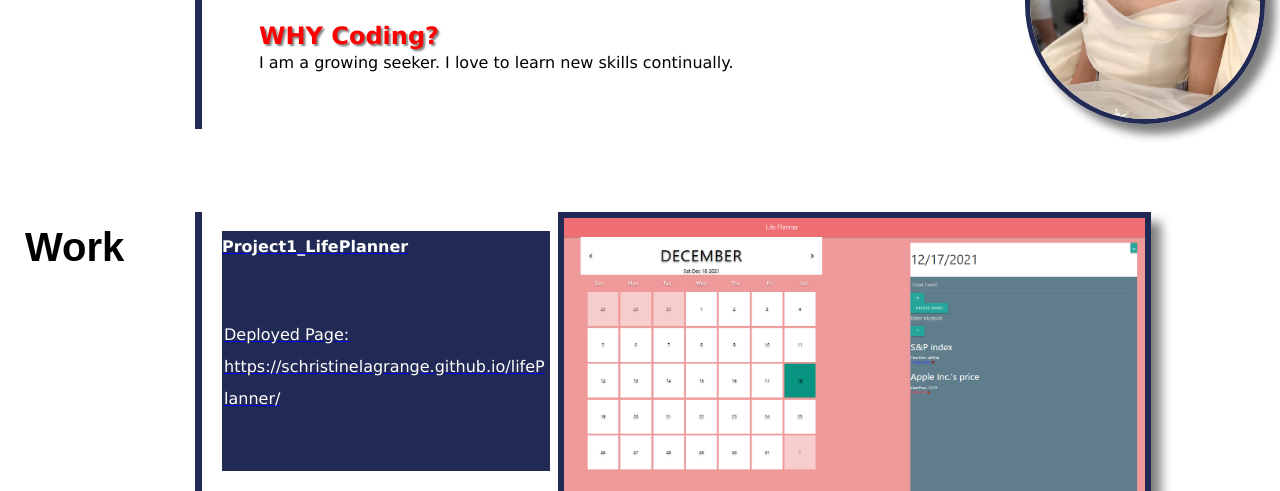
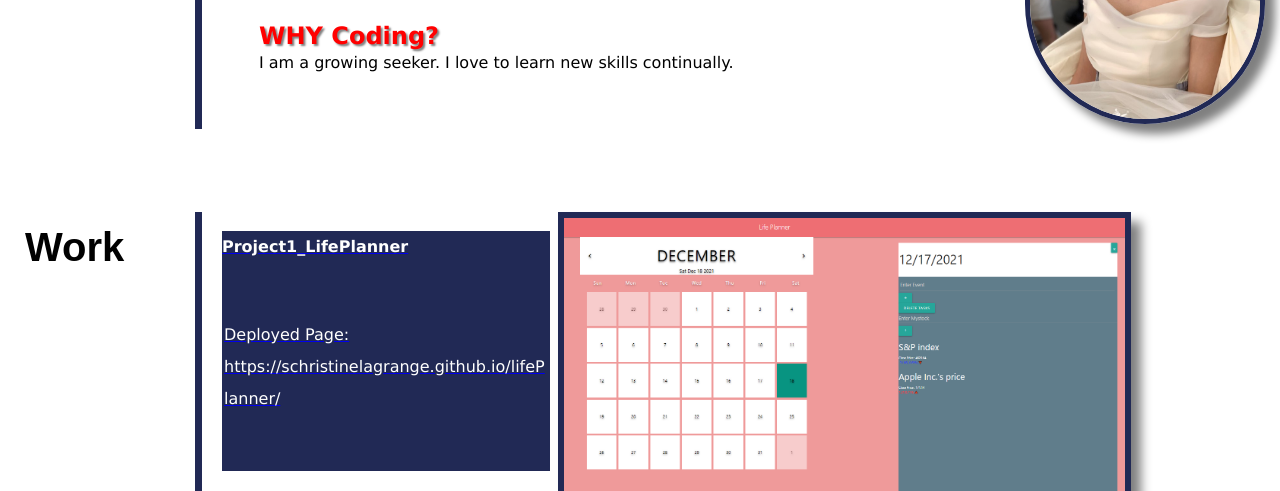
Before and after one commit to radoll93/HTML-CSS_Portfolio, a plain HTML site: page index.html in a window 1280 px wide. Shown: the part 961-1452 px from the top of the page. Drawn offline with nearby package versions, Linux system fonts and the light colour scheme.

Commit message:
union the img size

```diff
--- a/assets/assets/style.css
+++ b/assets/assets/style.css
@@ -148,7 +148,7 @@ header{
     display: inline;
     border: var(--backgroundcolor) solid 6px;
     box-shadow: 10px 10px 10px gray;
-    width: 60;
+    width: 70%;
     height: 100%;
     margin-left: 41%;
 }
```
